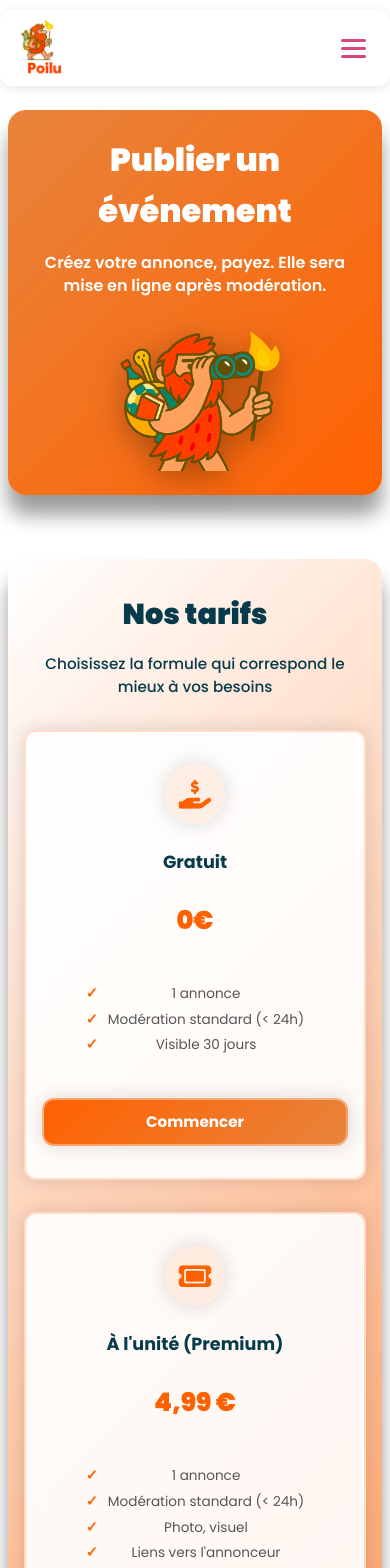
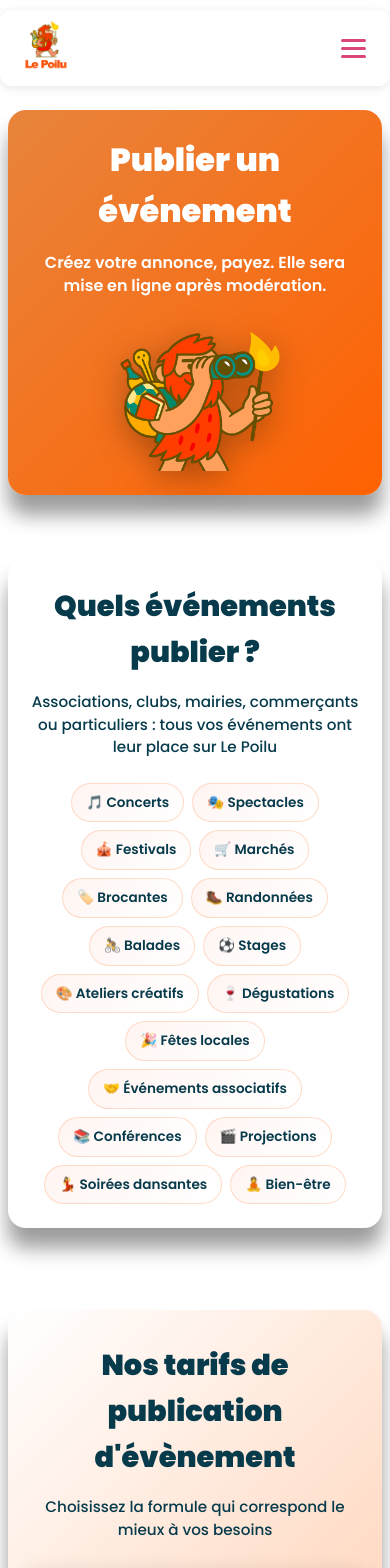
Before and after one commit to Github1234fab/LePoilu, a SvelteKit app: page /Tarifs in a window 390 px wide. Shown: the top 1568 px of the page. Built offline with nearby package versions, Linux system fonts and the light colour scheme; no server answers; a web font is replaced by a local one.

Commit message:
Ui revue un peu partout

```diff
--- a/src/lib/Components/Header.svelte
+++ b/src/lib/Components/Header.svelte
@@ -1,6 +1,6 @@
 <script>
 	// export let appName = 'Le Poilu';
-	import Poilu from '../assets/Poilu_mobile.png';
+	import Poilu from '../assets/lePoilu.png';
 	import { auth } from '$lib/firebase';
 	import { onMount } from 'svelte';
 
@@ -350,10 +350,14 @@
 		}
 	}
 
-	/* Tablet: 1024px et moins */
-	@media (max-width: 1024px) and (min-width: 769px) {
+	/* Tablet large: 1024px - 900px */
+	@media (max-width: 1024px) and (min-width: 901px) {
 		.nav-desktop {
-			gap: 1.5rem;
+			gap: 1.2rem;
+		}
+
+		.nav-link {
+			font-size: 0.9rem;
 		}
 
 		.btn-header {
@@ -361,4 +365,34 @@
 			font-size: 0.9rem;
 		}
 	}
+
+	/* Tablet small: 900px - 768px */
+	@media (max-width: 900px) and (min-width: 769px) {
+		.nav-desktop {
+			gap: 0.8rem;
+		}
+
+		.nav-link {
+			font-size: 0.85rem;
+		}
+
+		.btn-header {
+			padding: 0.5rem 1rem;
+			font-size: 0.85rem;
+		}
+
+		.poilu-img {
+			height: 80px;
+		}
+
+		.nav-avatar-placeholder {
+			width: 40px;
+			height: 40px;
+			font-size: 1.2rem;
+		}
+
+		.user-link i {
+			font-size: 40px;
+		}
+	}
 </style>
--- a/src/routes/Tarifs/+page.svelte
+++ b/src/routes/Tarifs/+page.svelte
@@ -5,7 +5,7 @@
 		{
 			name: 'Gratuit',
 			price: '0€',
-			details: ['1 annonce', 'Modération standard (< 24h)', 'Visible 30 jours'],
+			details: ['1 annonce', 'Modération standard (< 24h)', 'Visible 30 jours', 'Logo du Poilu'],
 			icon: 'fa-solid  fa-hand-holding-dollar',
 			recommended: false,
 			link: '/publier?plan=free'
@@ -74,10 +74,36 @@
 		</div>
 	</section>
 
+	<!-- Event Types Section -->
+	<section class="event-types-section">
+		<h2 class="section-title">Quels événements publier ?</h2>
+		<p class="section-description">
+			Associations, clubs, mairies, commerçants ou particuliers : tous vos événements ont leur place sur Le Poilu
+		</p>
+		<div class="event-types-grid">
+			<span class="event-tag">🎵 Concerts</span>
+			<span class="event-tag">🎭 Spectacles</span>
+			<span class="event-tag">🎪 Festivals</span>
+			<span class="event-tag">🛒 Marchés</span>
+			<span class="event-tag">🏷️ Brocantes</span>
+			<span class="event-tag">🥾 Randonnées</span>
+			<span class="event-tag">🚴 Balades</span>
+			<span class="event-tag">⚽ Stages</span>
+			<span class="event-tag">🎨 Ateliers créatifs</span>
+			<span class="event-tag">🍷 Dégustations</span>
+			<span class="event-tag">🎉 Fêtes locales</span>
+			<span class="event-tag">🤝 Événements associatifs</span>
+			<span class="event-tag">📚 Conférences</span>
+			<span class="event-tag">🎬 Projections</span>
+			<span class="event-tag">💃 Soirées dansantes</span>
+			<span class="event-tag">🧘 Bien-être</span>
+		</div>
+	</section>
+
 	<!-- Pricing Section -->
 	<section class="pricing-section">
 		<div class="section-header">
-			<h2 class="section-title">Nos tarifs</h2>
+			<h2 class="section-title">Nos tarifs de publication d'évènement</h2>
 			<p class="section-description">Choisissez la formule qui correspond le mieux à vos besoins</p>
 		</div>
 
@@ -207,6 +233,52 @@
 		height: clamp(250px, 40vw, 400px);
 		width: auto;
 		filter: drop-shadow(0 8px 16px rgba(0, 0, 0, 0.3));
+	}
+
+	/* Event Types Section */
+	.event-types-section {
+		background: white;
+		border-radius: var(--radius-lg);
+		padding: var(--spacing-xl) var(--spacing-lg);
+		box-shadow: var(--shadow);
+		margin-bottom: 50px;
+		text-align: center;
+	}
+
+	.event-types-section .section-title {
+		margin-bottom: var(--spacing-sm);
+	}
+
+	.event-types-section .section-description {
+		margin-bottom: var(--spacing-lg);
+	}
+
+	.event-types-grid {
+		display: flex;
+		flex-wrap: wrap;
+		gap: 12px;
+		justify-content: center;
+		max-width: 900px;
+		margin: 0 auto;
+	}
+
+	.event-tag {
+		background: linear-gradient(135deg, #fff5f2, #fff);
+		border: 1px solid rgba(255, 97, 1, 0.2);
+		color: var(--text);
+		padding: 10px 18px;
+		border-radius: 50px;
+		font-family: var(--FFTitle);
+		font-weight: 600;
+		font-size: 0.95rem;
+		transition: all 0.2s;
+	}
+
+	.event-tag:hover {
+		background: linear-gradient(135deg, #ff6101, var(--ctaSecondary));
+		color: white;
+		transform: translateY(-2px);
+		box-shadow: 0 4px 12px rgba(255, 97, 1, 0.3);
 	}
 
 	/* Pricing Section */
@@ -518,8 +590,18 @@
 		}
 
 		.pricing-section,
-		.howto-section {
+		.howto-section,
+		.event-types-section {
 			padding: var(--spacing-lg) var(--spacing-md);
+		}
+
+		.event-tag {
+			padding: 8px 14px;
+			font-size: 0.85rem;
+		}
+
+		.event-types-grid {
+			gap: 8px;
 		}
 
 		.pricing-grid {
--- a/src/routes/carnet/rejoindre/+page.svelte
+++ b/src/routes/carnet/rejoindre/+page.svelte
@@ -786,6 +786,7 @@
 
 		.hero-content {
 			padding-right: 0;
+			position: static;
 		}
 
 		.benefits-list {
--- a/src/routes/publier/+page.svelte
+++ b/src/routes/publier/+page.svelte
@@ -406,7 +406,7 @@
 			{#if plan === 'free'}
 				<div class="free-plan-note">
 					<i class="fa-solid fa-image"></i>
-					<span>Votre annonce comportera quand même un visuel ( image du Poilu ).</span>
+					<span>Votre annonce sera accompagnée du logo du Poilu.</span>
 				</div>
 			{/if}
 
```
Also changed, not shown: src/lib/Components/Hero.svelte (+56 -22 lines), src/lib/Components/PublierSection.svelte (+96 -17 lines), src/lib/assets/lePoilu.png (added).
